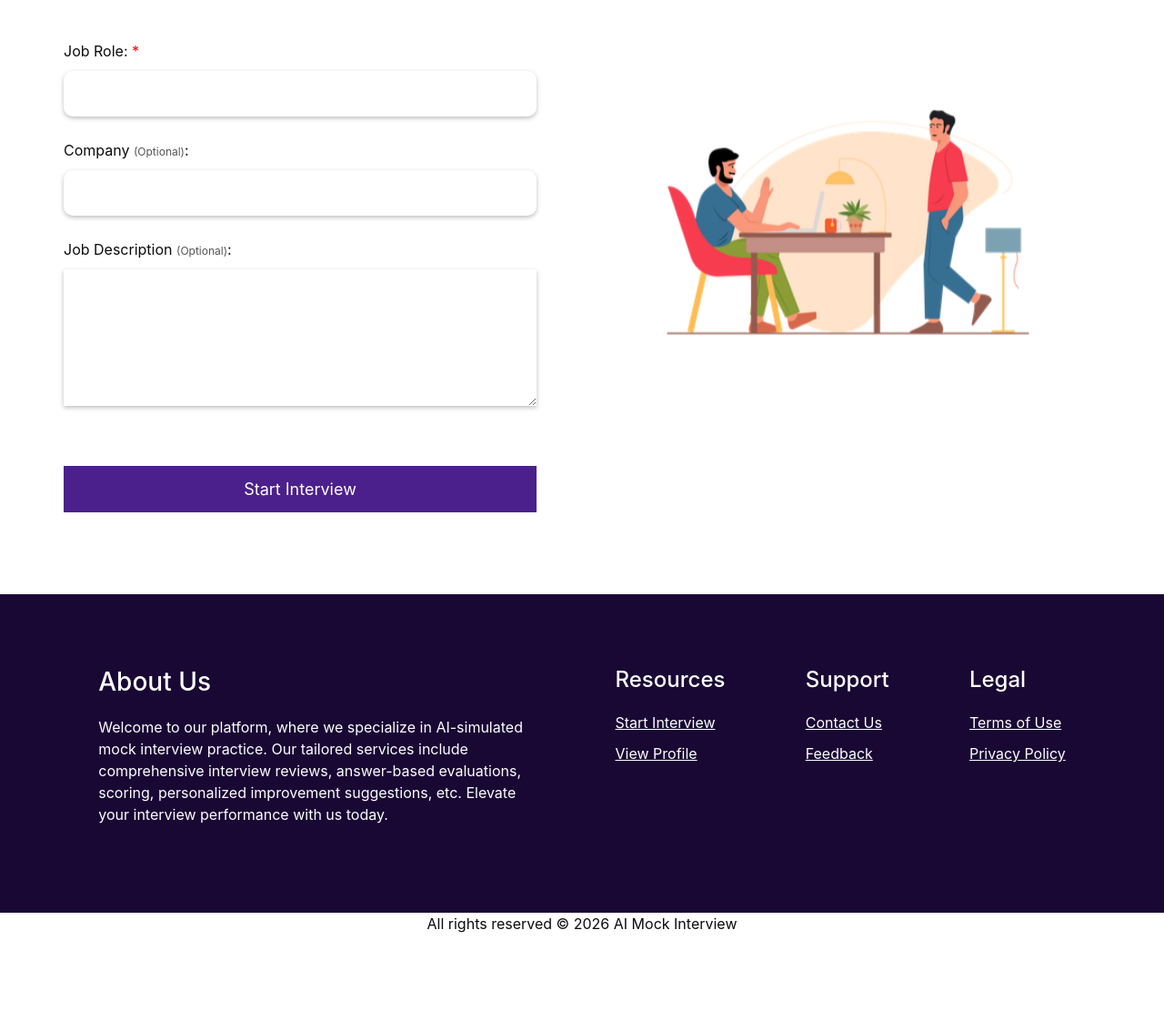
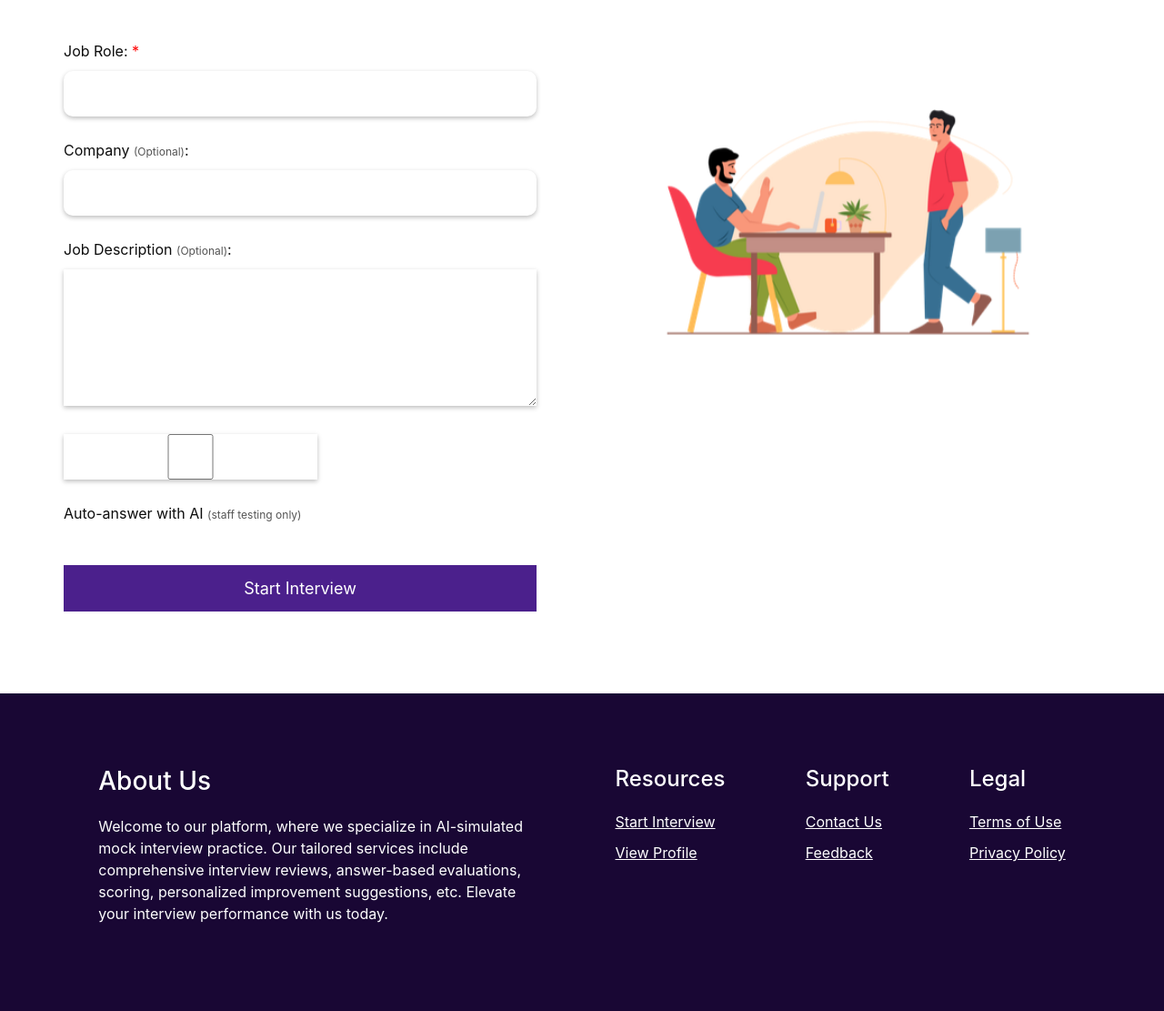
Before and after one commit to wigloaman/ai-mock-interview, a Django app: page /create-interview-session/ in a window 1280 px wide. Shown: the part 219-1330 px from the top of the page at 91% size. Before the commit the page ends 1244 px from the top, so only its background shows below. Run offline with Django 5.2, Linux system fonts and the light colour scheme; the visitor is signed in with stand-in values (Sample User, id 1); some libraries are stand-ins or nearby versions.

Commit message:
Add AI auto-answer for testing interviews
Staff users can tick "Auto-answer with AI" when creating an interview;
each question is then answered by the AI as an average candidate,
which makes it quick to test the whole flow and the review. The option
is removed from the form for other users and the endpoint rejects them.

```diff
--- a/interview/forms.py
+++ b/interview/forms.py
@@ -22,7 +22,7 @@ class SignupForm(forms.Form):
 class UserInterviewForm(forms.ModelForm):
     class Meta:
         model = models.UserInterview
-        fields = ('job_role', 'job_description', 'company')
+        fields = ('job_role', 'job_description', 'company', 'auto_answer')
 
     def clean(self):
         cleaned_data = super().clean()
--- a/interview/templates/interview/create_interview_session.html
+++ b/interview/templates/interview/create_interview_session.html
@@ -46,6 +46,14 @@
                                 {{ form.job_description }}
                     </div>
 
+                    {% if form.auto_answer %}
+                    <div class="custom-field">
+                        <label for="id_auto_answer" class="field-label">
+                            {{ form.auto_answer }} Auto-answer with AI <span class="optional-text">(staff testing only)</span>
+                        </label>
+                    </div>
+                    {% endif %}
+
                     <button type="submit">Start Interview</button>
                 </form>
             </div>
--- a/interview/urls.py
+++ b/interview/urls.py
@@ -11,6 +11,7 @@ urlpatterns = [
     path('start-interview/', views.start_interview, name='start_interview'),
     path('get_question/', views.get_question, name='get_question'),
     path('save-answer/', views.save_answer, name='save_answer'),
+    path('get-answer-automatically/', views.get_answer_automatically, name='get_answer_automatically'),
     path('end-interview/', views.end_interview, name='end_interview'),
     path('display-interview-result/', views.display_result, name='display_result'),
     path('check-review-status/', views.check_review_status, name='check_review_status'),
--- a/interview/views.py
+++ b/interview/views.py
@@ -63,10 +63,17 @@ def get_current_interview(request):
                                                user=request.user).first()
 
 
+def interview_form(request, data=None):
+    form = UserInterviewForm(data)
+    if not request.user.is_staff:
+        del form.fields['auto_answer']  # Auto-answer is a testing tool for staff only
+    return form
+
+
 @login_required
 def create_interview_session(request):
     if request.method == 'POST':
-        form = UserInterviewForm(request.POST)
+        form = interview_form(request, request.POST)
         if form.is_valid():
             interview = form.save(commit=False)
             interview.user = request.user
@@ -76,7 +83,7 @@ def create_interview_session(request):
         return JsonResponse({'status': 'error', 'errors': form.errors})
 
     context = {
-        'form': UserInterviewForm(),
+        'form': interview_form(request),
         'interview': None
     }
     interview = models.UserInterview.objects.filter(user=request.user).last()
@@ -173,6 +180,22 @@ def add_cross_questions(interview, question):
                                                  session=interview, pos=float(pos + step * i))
 
 
+@login_required
+def get_answer_automatically(request):
+    if not request.user.is_staff:
+        return JsonResponse({'success': False, 'error': 'Invalid request'}, status=403)
+    interview = get_current_interview(request)
+    question = interview and interview.userquestionanswer_set.filter(id=request.session.get('question_id')).first()
+    if question is None:
+        return JsonResponse({'success': False, 'error': 'Invalid interview'})
+    try:
+        answer_text = ai.generate_answer(interview.job_role, question.question)
+    except Exception as e:
+        print(f"[ERROR] Error generating answer automatically: {e}")
+        return JsonResponse({'success': False, 'error': 'Answer generation failed'})
+    return JsonResponse({'success': True, 'answer': answer_text})
+
+
 def result_url(interview):
     return reverse('interview:display_result') + f'?interview={interview.id}'
 
```
Also changed, not shown: interview/ai.py (+15 -0 lines).
